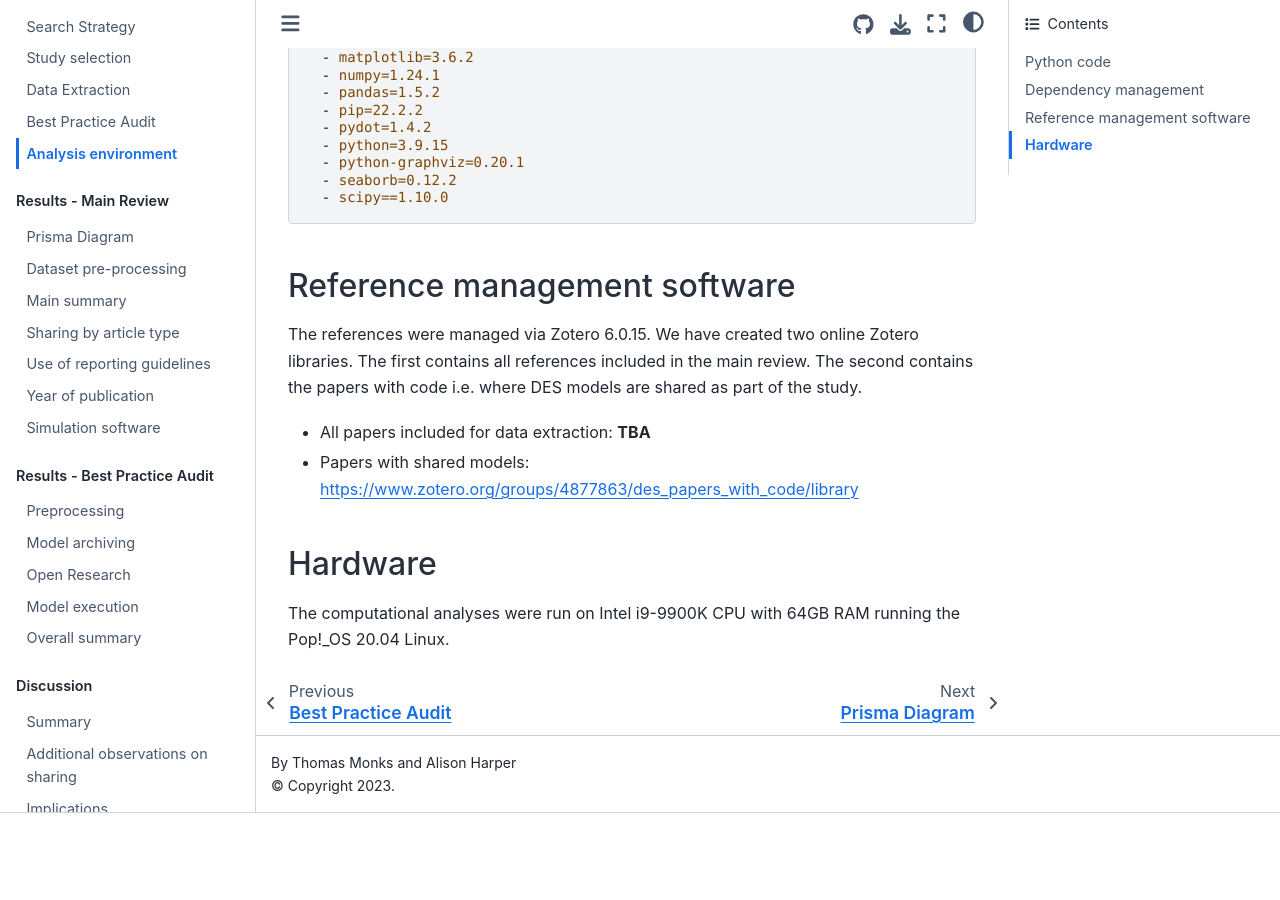
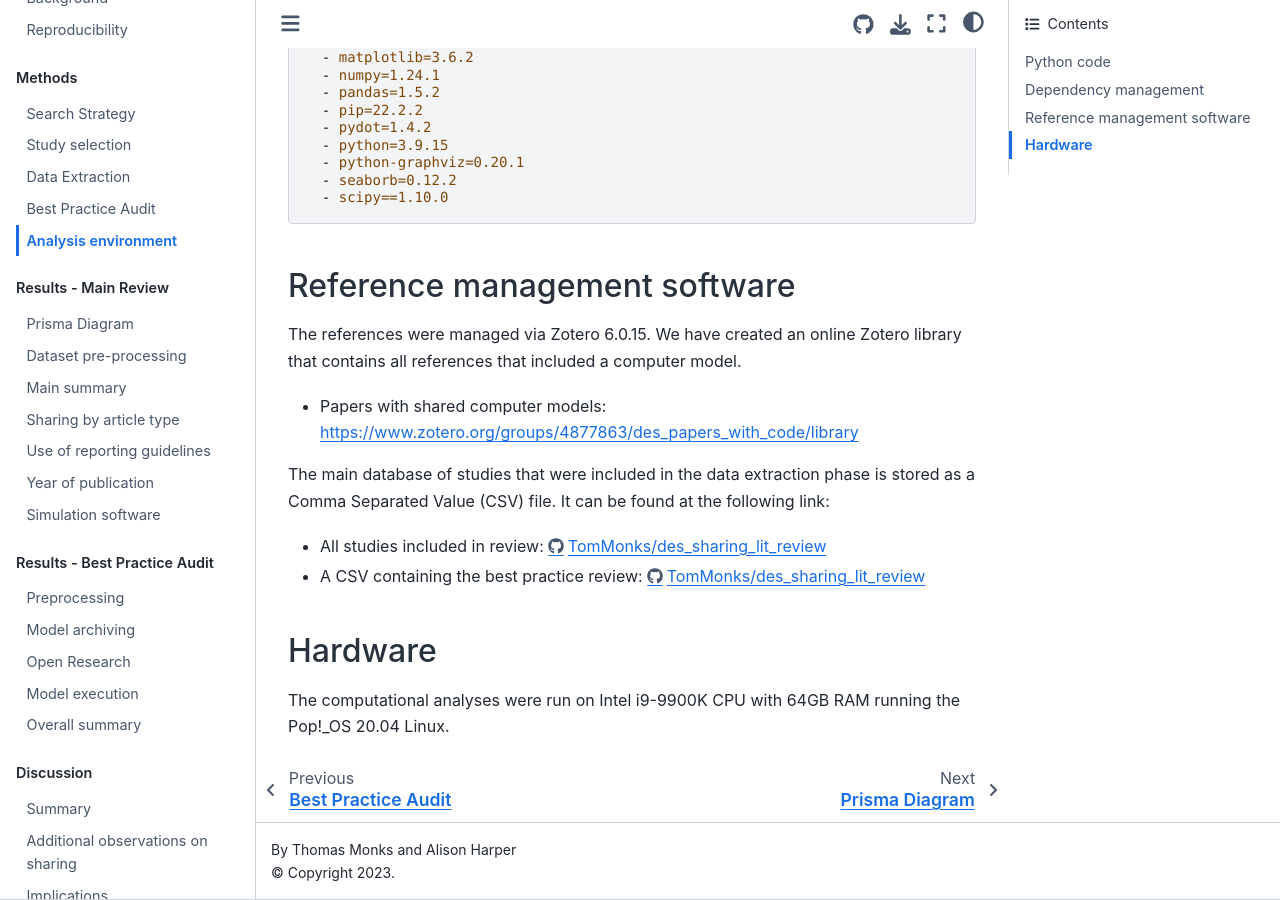
Before and after one commit to TomMonks/des_sharing_lit_review, a Jupyter Book: the page built from content/02_methods/05_analysis_env.md, in a window 1280 px wide and 900 px high, scrolled down 589 px. Built offline with Jupyter Book 1.0.4 settings and Sphinx 7.4.7 and the Sphinx Book theme 1.1.4, drawn with Linux system fonts in a browser that asks for light colours; before the commit the page ends 1402 px from its top, so only the background shows below that.

Commit message:
METHODS: updated database links

```diff
--- a/content/02_methods/05_analysis_env.md
+++ b/content/02_methods/05_analysis_env.md
@@ -28,10 +28,14 @@ dependencies:
 
 ## Reference management software
 
-The references were managed via Zotero 6.0.15.  We have created two online Zotero libraries. The first contains all references included in the main review.  The second contains the papers with code i.e. where DES models are shared as part of the study.
+The references were managed via Zotero 6.0.15.  We have created an online Zotero library that contains all references that included a computer model.
 
-* All papers included for data extraction: **TBA**
-* Papers with shared models: https://www.zotero.org/groups/4877863/des_papers_with_code/library
+* Papers with shared computer models: https://www.zotero.org/groups/4877863/des_papers_with_code/library
+
+The main database of studies that were included in the data extraction phase is stored as a Comma Separated Value (CSV) file.  It can be found at the following link:
+
+* All studies included in review: https://github.com/TomMonks/des_sharing_lit_review/blob/main/data/share_sim_data_extract.zip
+* A CSV containing the best practice review: https://github.com/TomMonks/des_sharing_lit_review/blob/main/data/bp_audit.zip
 
 ## Hardware
 
```
